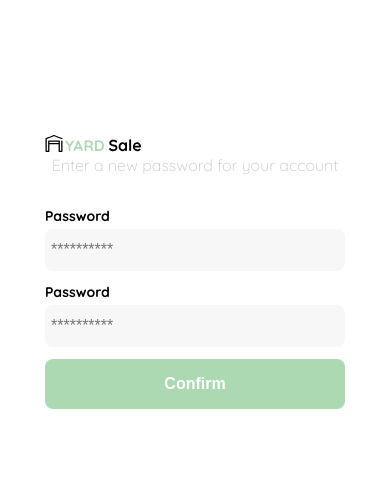
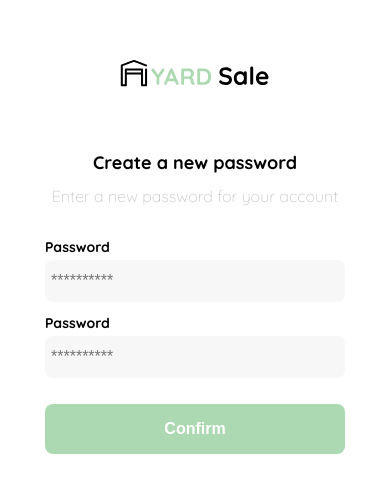
Before and after one commit to joseggch15/CursoPracticoFrontendDeveloperPlatziByJoseGomezCh, a plain HTML site: page clase1.html in a window 390 px wide. Shown: the part 150-642 px from the top of the page. Drawn offline with Linux system fonts and the light colour scheme.

Commit message:
se termina de maquetear la pantalla de password con un diseno responsive y campos centrados

```diff
--- a/clase1.html
+++ b/clase1.html
@@ -47,10 +47,9 @@
       }
 
       .title {
-        font-size: var(--lg);
-        margin-bottom: 12px;
-        justify-self: center;
-        display: none;
+      font-size: var(--lg);
+      margin-bottom: 12px;
+      text-align: center;
       }
 
       .subtitle {
@@ -66,8 +65,6 @@
         display: flex;
         flex-direction: column;
       }
-
-
 
       .label {
         font-size: var(--sm);
@@ -85,7 +82,7 @@
         margin-bottom: 12px;
       }
 
-      .primary-button{
+      .primary-button {
         background-color: var(--hospital-green);
         border-radius: 8px;
         border: none;
@@ -97,16 +94,22 @@
         height: 50px;
       }
 
+      .login-button {
+        margin-top: 14px;
+        margin-bottom: 30px;
+      }
 
-
-
-
+      @media (max-width: 640px) {
+        .logo {
+          display: block;
+        }
+      }
     </style>
   </head>
   <body>
     <div class="login">
       <div class="form-container">
-        <img src="./Platzi_YardSale_Logos/logo_yard_sale.svg" alt="logo" />
+        <img src="./Platzi_YardSale_Logos/logo_yard_sale.svg" alt="logo" class="logo"/>
         <h1 class="title">Create a new password</h1>
         <p class="subtitle">Enter a new password for your account</p>
         <!-- se crea la etiqueta form para crear los campos donde se llenara la password -->
```
